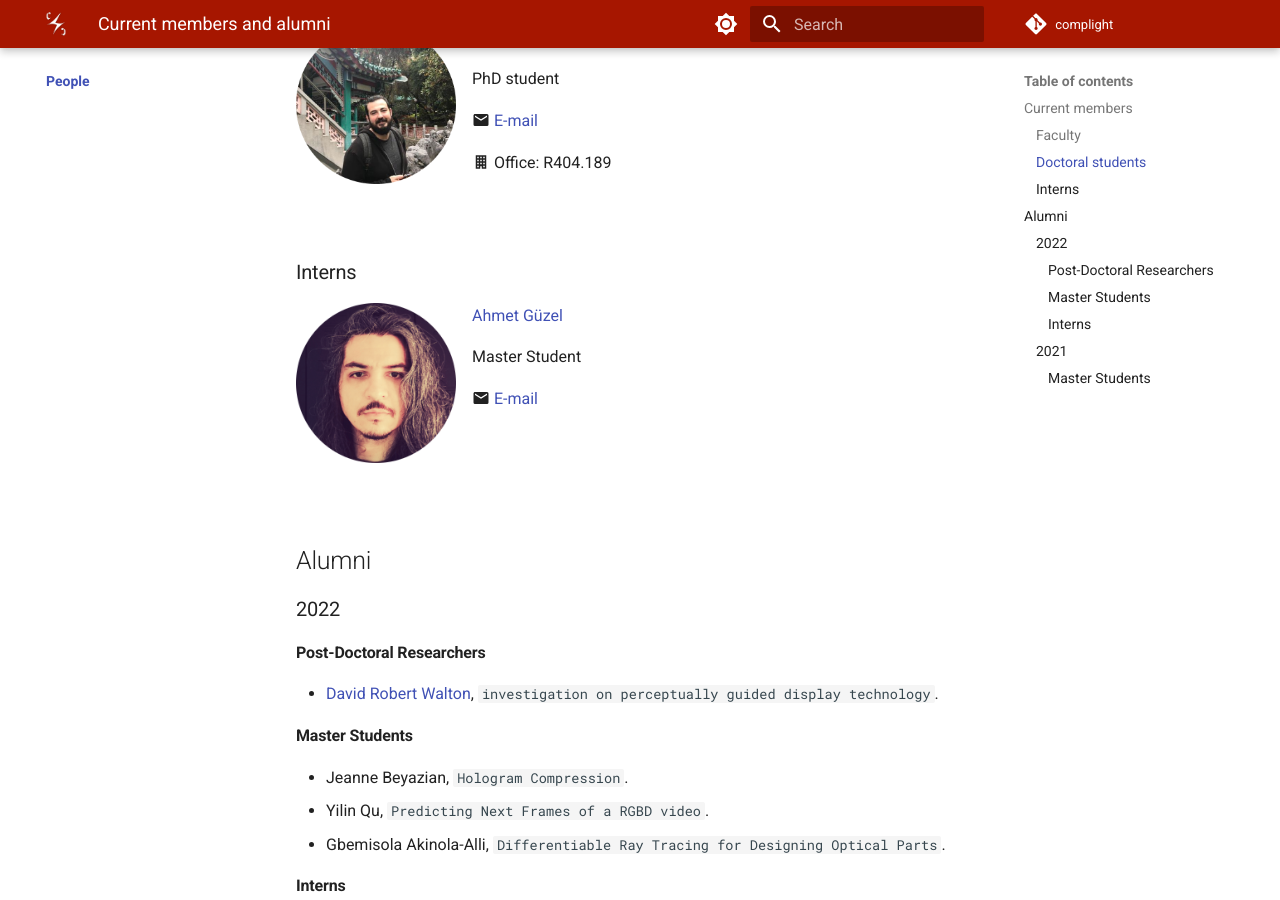
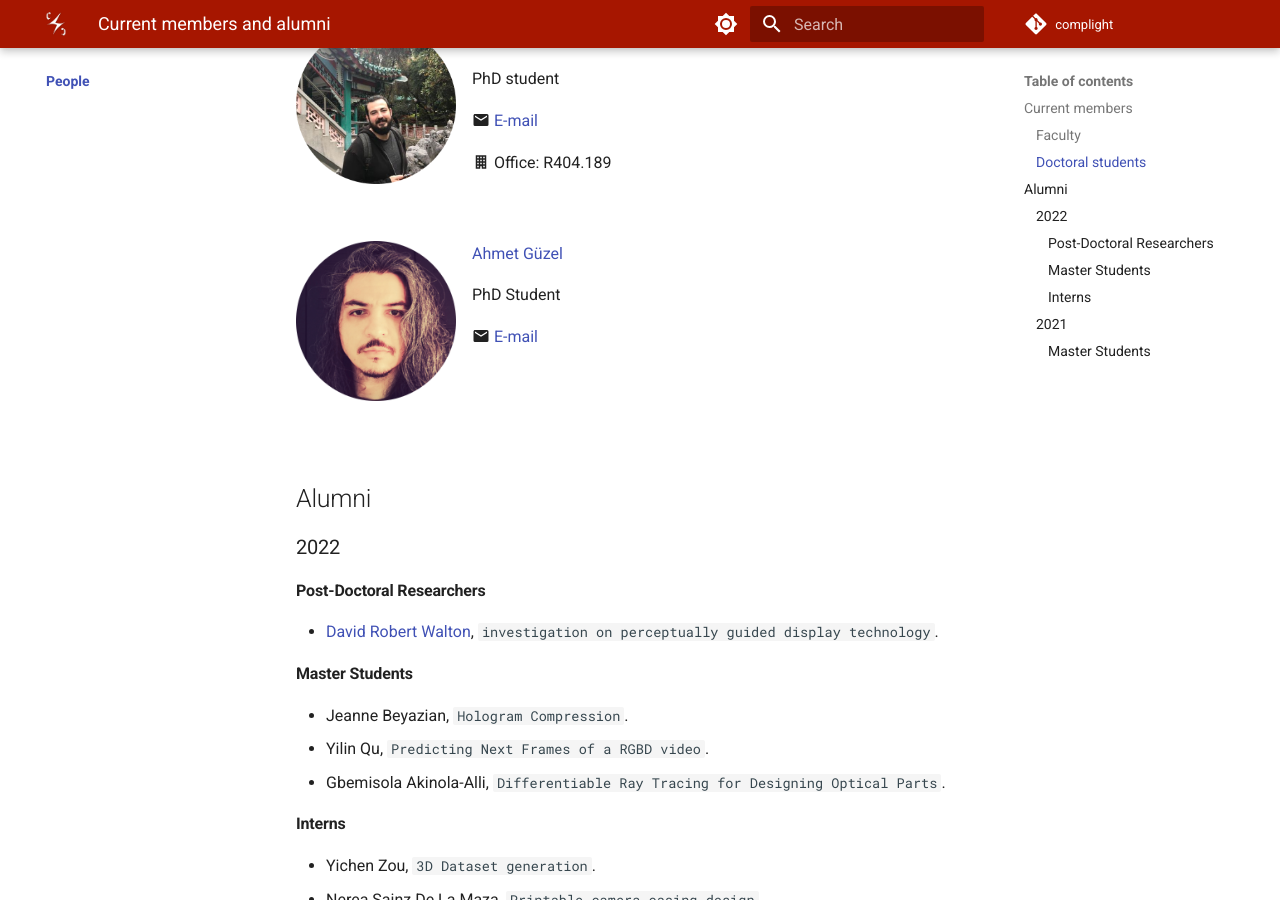
Before and after one commit to complight/complight.github.io, an MkDocs documentation site: the page built from docs/people/index.md, in a window 1280 px wide and 900 px high, scrolled down 773 px. Built offline with MkDocs 1.6.1 and Material for MkDocs 9.7.7, drawn with Linux system fonts in a browser that asks for light colours.

Commit message:
Updates in people's page.

```diff
--- a/docs/people/index.md
+++ b/docs/people/index.md
@@ -35,15 +35,12 @@ PhD student
 <br clear="left"/>
 
 
-### Interns
-
-
 <div style="float: left; height:200px;" class="boxed">
 <img align='left' src="../people/ahmet_guzel.png" width="160" alt/>
 </div>
 [Ahmet Güzel](https://aguzel.github.io)
 
-Master Student
+PhD Student
 
 :material-email: [E-mail](mailto:od20ahg@leeds.ac.uk)
 
```
